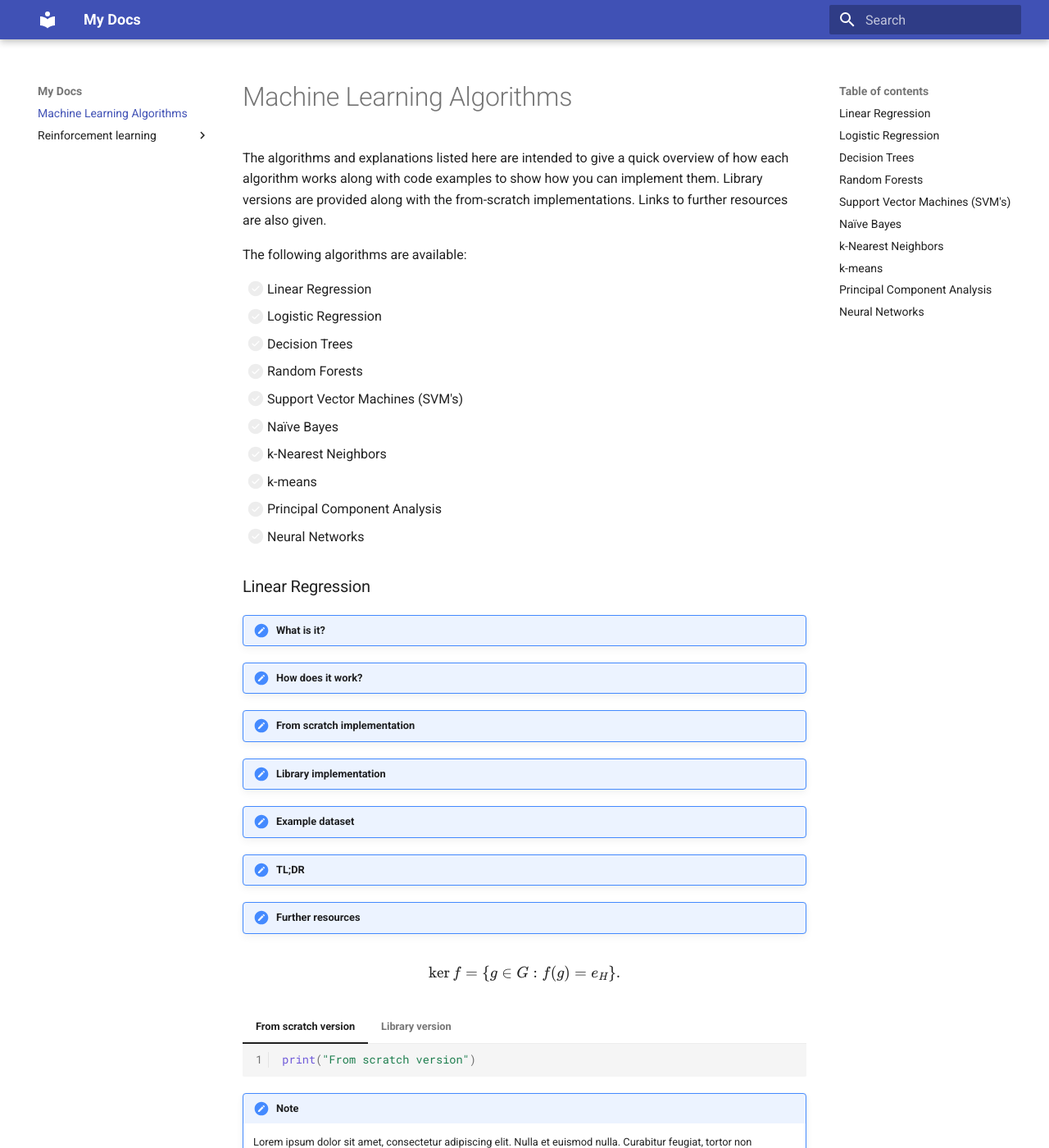
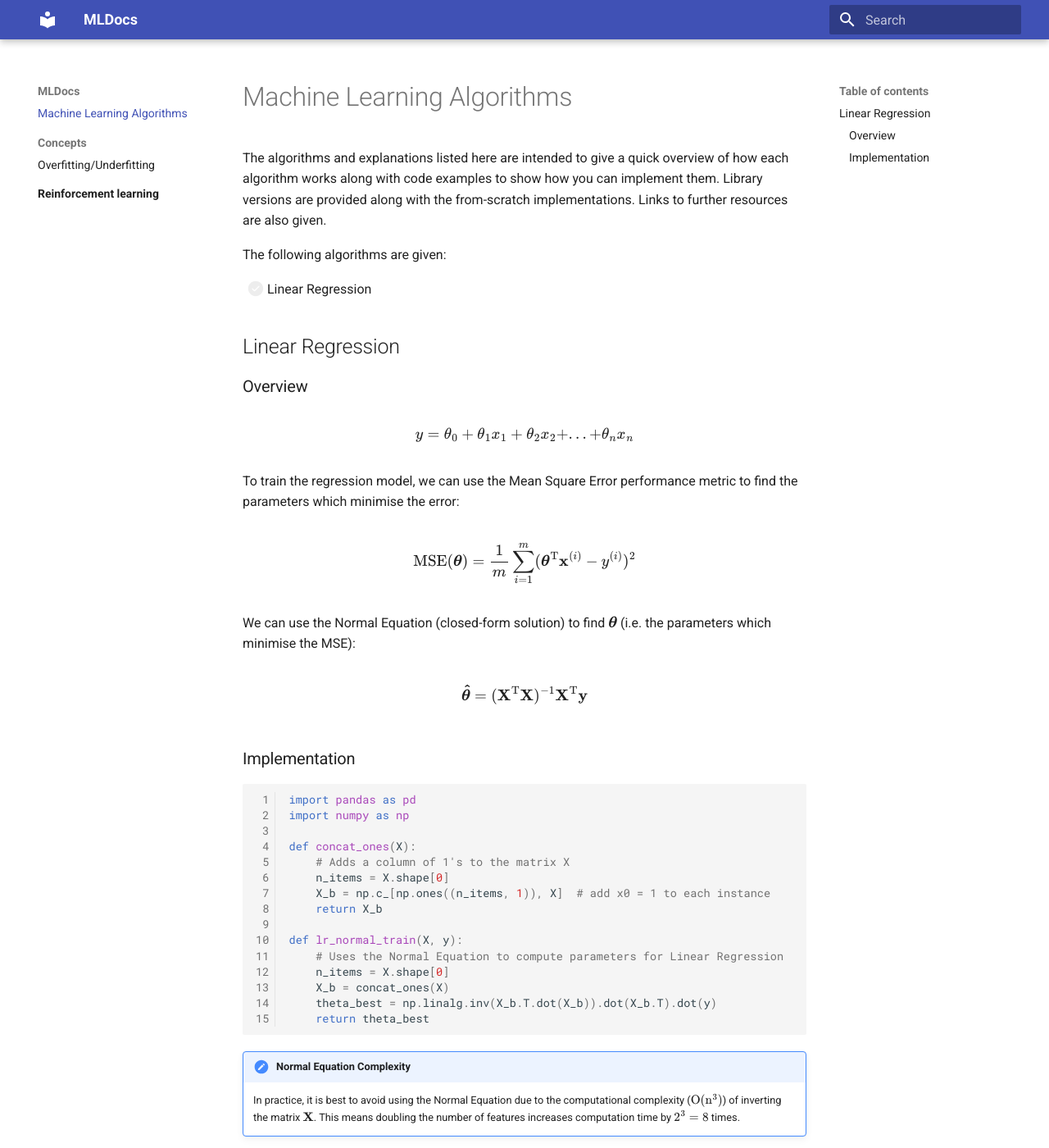
Before and after one commit to harrybaines/MLDocs, an MkDocs documentation site: the page built from docs/index.md, in a window 1280 px wide and 1400 px high. Shown: the whole window at 82% size. Built offline with MkDocs 1.6.1 and Material for MkDocs 9.7.7, drawn with Linux system fonts in a browser that asks for light colours; some of the changed text lies outside the part shown.

Commit message:
Added start of LR and overfitting

````diff
--- a/docs/index.md
+++ b/docs/index.md
@@ -2,10 +2,10 @@
 
 The algorithms and explanations listed here are intended to give a quick overview of how each algorithm works along with code examples to show how you can implement them. Library versions are provided along with the from-scratch implementations. Links to further resources are also given.
 
-The following algorithms are available:
+The following algorithms are given:
 
 - [ ] Linear Regression
-- [ ] Logistic Regression
+<!-- - [ ] Logistic Regression
 - [ ] Decision Trees
 - [ ] Random Forests
 - [ ] Support Vector Machines (SVM's)
@@ -13,40 +13,59 @@ The following algorithms are available:
 - [ ] k-Nearest Neighbors
 - [ ] k-means
 - [ ] Principal Component Analysis
-- [ ] Neural Networks
+- [ ] Neural Networks -->
 
-### Linear Regression
+## Linear Regression
 
-!!! note "What is it?"
-!!! note "How does it work?"
-<!-- Equations (copyable latex code as well) -->
+### Overview
+
+$$
+y = \theta_0 + \theta_1 x_1 + \theta_2 x_2 + ... + \theta_n x_n
+$$
+
+To train the regression model, we can use the Mean Square Error performance metric to find the parameters which minimise the error:
+
+$$
+\mathrm{MSE}(\boldsymbol{\theta}) = \frac{1}{m}\sum^m_{i=1}(\boldsymbol{\theta}^{\mathrm{T}} \mathbf{x}^{(i)} - y^{(i)})^2
+$$
+
+We can use the Normal Equation (closed-form solution) to find $\boldsymbol{\theta}$ (i.e. the parameters which minimise the MSE):
+
+$$
+\boldsymbol{\hat{\theta}} = (\boldsymbol{\mathrm{X}}^{\mathrm{T}} \boldsymbol{\mathrm{X}})^{-1} \boldsymbol{\mathrm{X}}^{\mathrm{T}} \boldsymbol{\mathrm{y}}
+$$
+
+### Implementation
+
+```python
+import pandas as pd
+import numpy as np
+
+def concat_ones(X):
+    # Adds a column of 1's to the matrix X
+    n_items = X.shape[0]
+    X_b = np.c_[np.ones((n_items, 1)), X]  # add x0 = 1 to each instance
+    return X_b
+
+def lr_normal_train(X, y):
+    # Uses the Normal Equation to compute parameters for Linear Regression
+    n_items = X.shape[0]
+    X_b = concat_ones(X)
+    theta_best = np.linalg.inv(X_b.T.dot(X_b)).dot(X_b.T).dot(y)
+    return theta_best
+```
+!!! note "Normal Equation Complexity"
+    In practice, it is best to avoid using the Normal Equation due to the computational complexity ($\mathrm{O}(\mathrm{n}^3)$) of inverting the matrix $\boldsymbol{\mathrm{X}}$. This means doubling the number of features increases computation time by $2^3 = 8$ times.
+
 <!-- Give table overview comparison of pros and cons for normal equation etc. -->
 <!-- Custom diagrams and gifs -->
-!!! note "From scratch implementation"
+<!-- !!! note "From scratch implementation"
 !!! note "Library implementation"
 !!! note "Example dataset"
 !!! note "TL;DR"
 !!! note "Further resources"
 
-$$
-\operatorname{ker} f=\{g\in G:f(g)=e_{H}\}{\mbox{.}}
-$$
 
-=== "From scratch version"
-
-    ```python
-    print("From scratch version")
-    ```
-
-=== "Library version"
-
-    ```python
-    print("Library version")
-    ```
-!!! note
-    Lorem ipsum dolor sit amet, consectetur adipiscing elit. Nulla et euismod
-    nulla. Curabitur feugiat, tortor non consequat finibus, justo purus auctor
-    massa, nec semper lorem quam in massa.
 
 ### Logistic Regression
 
@@ -64,4 +83,4 @@ $$
 
 ### Principal Component Analysis
 
-### Neural Networks
+### Neural Networks -->
--- a/mkdocs.yml
+++ b/mkdocs.yml
@@ -1,14 +1,17 @@
-site_name: My Docs
+site_name: MLDocs
 site_url: https://example.com/
 theme:
   name: material
   features:
     - content.tabs.link
     - navigation.top
+    - navigation.sections
+    - navigation.indexes
 extra_css:
   - stylesheets/extra.css
 markdown_extensions:
   - admonition
+  - attr_list
   - pymdownx.tabbed
   - pymdownx.superfences
   - pymdownx.tasklist:
````
Also changed, not shown: docs/concepts/overfitting-underfitting.md (added, +22 -0 lines), docs/concepts/img/overfitting.jpg (added), site/404.html, site/index.html.
